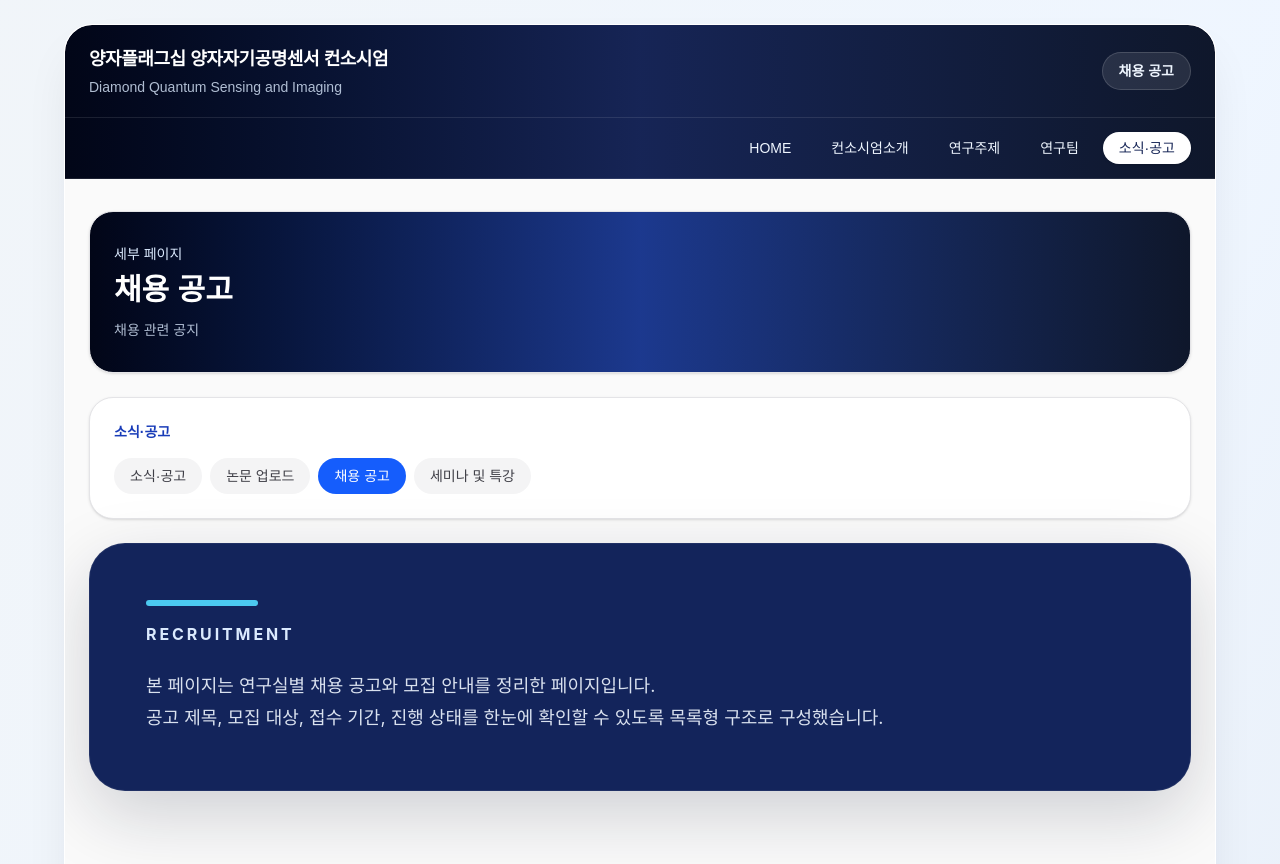
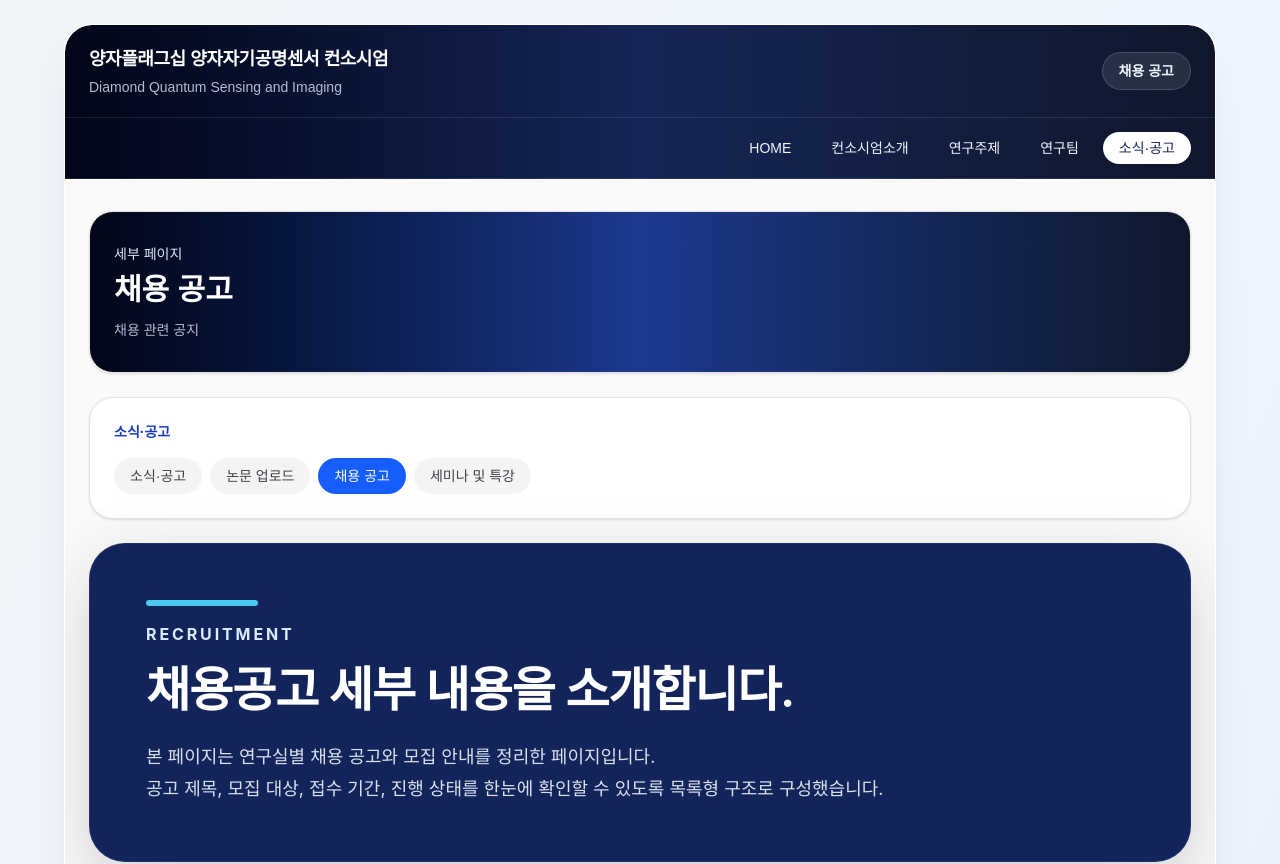
Before and after one commit to sunk0419/my-site, a Next.js app: page /news/hiring in a window 1280 px wide. Shown: the top 864 px of the page. Built offline with nearby package versions, Linux system fonts and the light colour scheme.

Commit message:
20260417_group

```diff
--- a/app/news/hiring/page.tsx
+++ b/app/news/hiring/page.tsx
@@ -120,6 +120,7 @@ export default function NewsRecruitmentPage() {
             </p>
 
             <h1 className="mt-4 max-w-5xl text-3xl font-semibold tracking-tight text-white md:text-5xl md:leading-[1.15]">
+              채용공고 세부 내용을 소개합니다.
             </h1>
 
             <p
```
